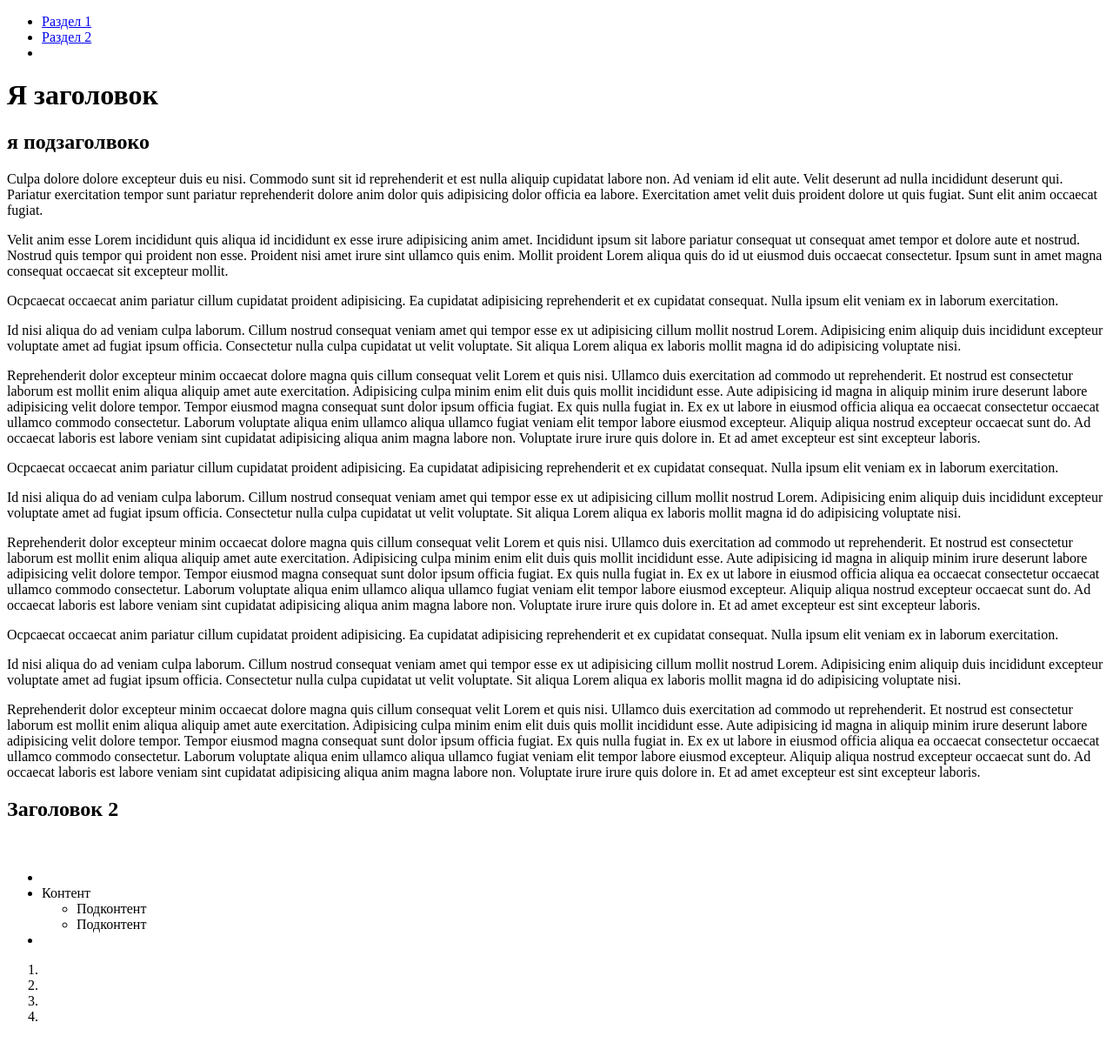
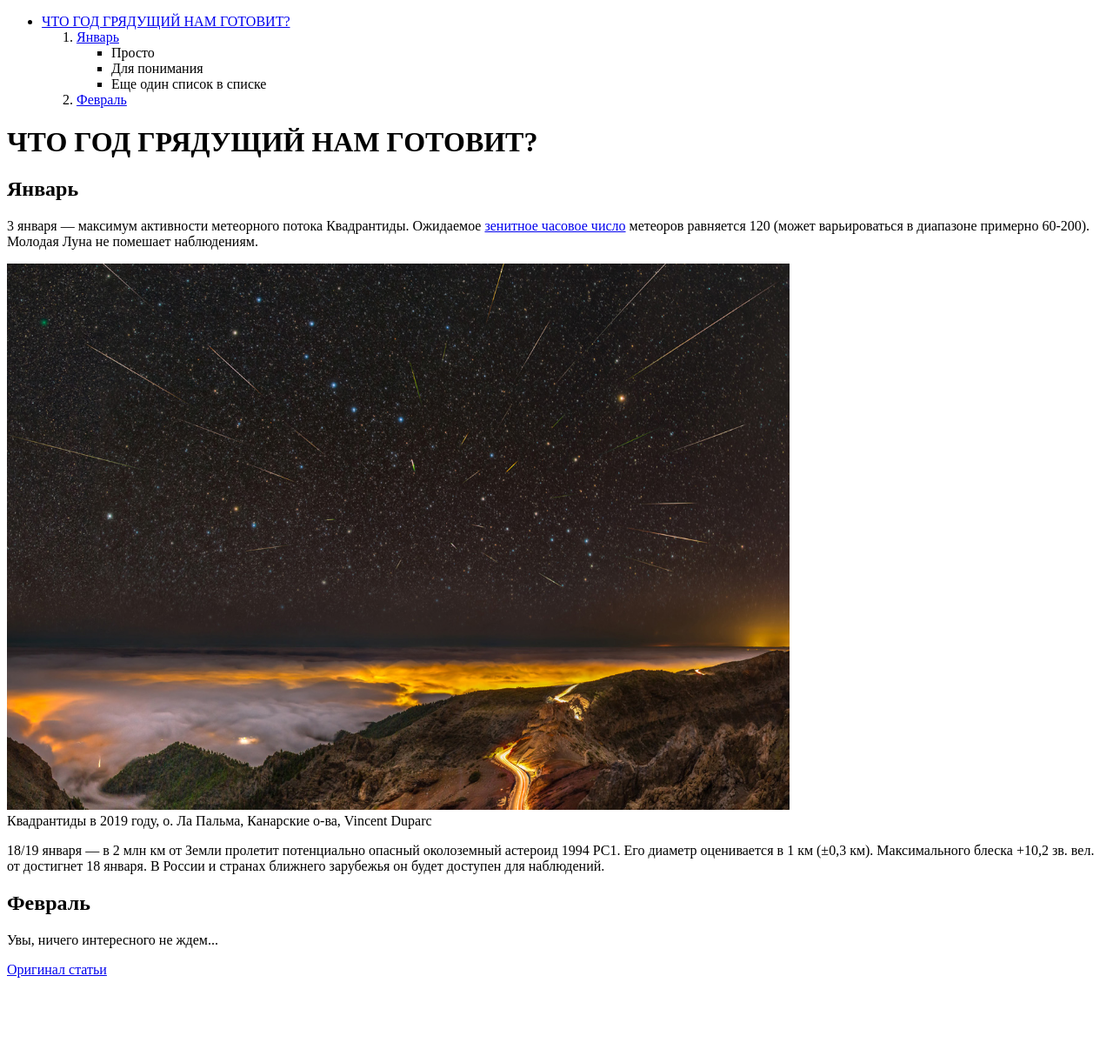
Before and after one commit to vadyavadya/lessons_2, a plain HTML site: page index.html in a window 1280 px wide. Shown: the whole page at 87% size. After the commit the page ends 1132 px from the top, so only its background shows below. Drawn offline with Linux system fonts and the light colour scheme.

Commit message:
Started formate text

```diff
--- a/index.html
+++ b/index.html
@@ -10,94 +10,67 @@
 </head>
 
 <body>
+
+
+
     <header>
         <nav class="menu">
             <ul>
-                <li><a href="#section1">Раздел 1</a></li>
-                <li><a href="#sectin2">Раздел 2</a></li>
-                <li></li>
+                <li>
+                    <a href="#main_title">ЧТО ГОД ГРЯДУЩИЙ НАМ ГОТОВИТ?</a>
+                    <ol>
+                        <li>
+                            <a href="#section_January">Январь</a>
+                            <ul>
+                                <li> Просто </li>
+                                <li> Для понимания </li>
+                                <li>Еще один список в списке</li>
+                            </ul>
+                        </li>
+                        <li><a href="#section_February">Февраль</a></li>
+                    </ol>
+                </li>
             </ul>
         </nav>
     </header>
+
     <main>
+        <div>
+            <h1 id="main_title">ЧТО ГОД ГРЯДУЩИЙ НАМ ГОТОВИТ?</h1>
+            <h2 id="section_January">Январь</h2>
+            <!-- span сделал бы жирным -->
+            <p><span>3 января</span> — максимум активности метеорного потока Квадрантиды. Ожидаемое <a href="https://ru.wikipedia.org/wiki/Зенитное_часовое_число">зенитное часовое число</a> метеоров равняется 120 (может варьироваться в диапазоне примерно 60-200). Молодая Луна не помешает наблюдениям.</p>
+            <img width="900px" src="img/kvadratidi_on_2019.jpg" alt="Квадрантиды в 2019 году, о. Ла Пальма, Канарские о-ва, Vincent Duparc">
+            <div>Квадрантиды в 2019 году, о. Ла Пальма, Канарские о-ва, Vincent Duparc</div>
+            <p><span>18/19 января</span> — в 2 млн км от Земли пролетит потенциально опасный околоземный астероид 1994 PC1. Его диаметр оценивается в 1 км (±0,3 км). Максимального блеска +10,2 зв. вел. от достигнет 18 января. В России и странах ближнего зарубежья он будет доступен для наблюдений. </p>
+            <h2 id="section_February">Февраль</h2>
+            <p><span>Увы, ничего интересного не ждем...</span></p>
 
-        <div class="blok">
-            <h1 id="section1">Я заголовок </h1>
-            <h2>я подзаголвоко</h2>
-            <p>Culpa dolore dolore excepteur duis eu nisi. Commodo sunt sit id reprehenderit et est nulla aliquip cupidatat labore non. Ad veniam id elit aute. Velit deserunt ad nulla incididunt deserunt qui. Pariatur exercitation tempor sunt pariatur reprehenderit dolore anim dolor quis adipisicing dolor officia ea labore. Exercitation amet velit duis proident dolore ut quis fugiat. Sunt elit anim occaecat fugiat.</p>
+
         </div>
-        <p>Velit anim esse Lorem incididunt quis aliqua id incididunt ex esse irure adipisicing anim amet. Incididunt ipsum sit labore pariatur consequat ut consequat amet tempor et dolore aute et nostrud. Nostrud quis tempor qui proident non esse. Proident nisi amet irure sint ullamco quis enim. Mollit proident Lorem aliqua quis do id ut eiusmod duis occaecat consectetur. Ipsum sunt in amet magna consequat occaecat sit excepteur mollit.</p>
+    </main>
 
-        <p>Ocpcaecat occaecat anim pariatur cillum cupidatat proident adipisicing. Ea cupidatat adipisicing reprehenderit et ex cupidatat consequat. Nulla ipsum elit veniam ex in laborum exercitation.</p>
-
-        <p>Id nisi aliqua do ad veniam culpa laborum. Cillum nostrud consequat veniam amet qui tempor esse ex ut adipisicing cillum mollit nostrud Lorem. Adipisicing enim aliquip duis incididunt excepteur voluptate amet ad fugiat ipsum officia. Consectetur nulla culpa cupidatat ut velit voluptate. Sit aliqua Lorem aliqua ex laboris mollit magna id do adipisicing voluptate nisi.</p>
-
-        <p>
-            Reprehenderit dolor excepteur minim occaecat dolore magna quis cillum consequat velit Lorem et quis nisi. Ullamco duis exercitation ad commodo ut reprehenderit. Et nostrud est consectetur laborum est mollit enim aliqua aliquip amet aute exercitation. Adipisicing culpa minim enim elit duis quis mollit incididunt esse. Aute adipisicing id magna in aliquip minim irure deserunt labore adipisicing velit dolore tempor. Tempor eiusmod magna consequat sunt dolor ipsum officia fugiat. Ex quis nulla fugiat in.
-
-            Ex ex ut labore in eiusmod officia aliqua ea occaecat consectetur occaecat ullamco commodo consectetur. Laborum voluptate aliqua enim ullamco aliqua ullamco fugiat veniam elit tempor labore eiusmod excepteur. Aliquip aliqua nostrud excepteur occaecat sunt do. Ad occaecat laboris est labore veniam sint cupidatat adipisicing aliqua anim magna labore non. Voluptate irure irure quis dolore in. Et ad amet excepteur est sint excepteur laboris.
-        </p>
-        <p>Ocpcaecat occaecat anim pariatur cillum cupidatat proident adipisicing. Ea cupidatat adipisicing reprehenderit et ex cupidatat consequat. Nulla ipsum elit veniam ex in laborum exercitation.</p>
-
-        <p>Id nisi aliqua do ad veniam culpa laborum. Cillum nostrud consequat veniam amet qui tempor esse ex ut adipisicing cillum mollit nostrud Lorem. Adipisicing enim aliquip duis incididunt excepteur voluptate amet ad fugiat ipsum officia. Consectetur nulla culpa cupidatat ut velit voluptate. Sit aliqua Lorem aliqua ex laboris mollit magna id do adipisicing voluptate nisi.</p>
-
-        <p>
-            Reprehenderit dolor excepteur minim occaecat dolore magna quis cillum consequat velit Lorem et quis nisi. Ullamco duis exercitation ad commodo ut reprehenderit. Et nostrud est consectetur laborum est mollit enim aliqua aliquip amet aute exercitation. Adipisicing culpa minim enim elit duis quis mollit incididunt esse. Aute adipisicing id magna in aliquip minim irure deserunt labore adipisicing velit dolore tempor. Tempor eiusmod magna consequat sunt dolor ipsum officia fugiat. Ex quis nulla fugiat in.
-
-            Ex ex ut labore in eiusmod officia aliqua ea occaecat consectetur occaecat ullamco commodo consectetur. Laborum voluptate aliqua enim ullamco aliqua ullamco fugiat veniam elit tempor labore eiusmod excepteur. Aliquip aliqua nostrud excepteur occaecat sunt do. Ad occaecat laboris est labore veniam sint cupidatat adipisicing aliqua anim magna labore non. Voluptate irure irure quis dolore in. Et ad amet excepteur est sint excepteur laboris.
-        </p>
-        <p>Ocpcaecat occaecat anim pariatur cillum cupidatat proident adipisicing. Ea cupidatat adipisicing reprehenderit et ex cupidatat consequat. Nulla ipsum elit veniam ex in laborum exercitation.</p>
-
-        <p>Id nisi aliqua do ad veniam culpa laborum. Cillum nostrud consequat veniam amet qui tempor esse ex ut adipisicing cillum mollit nostrud Lorem. Adipisicing enim aliquip duis incididunt excepteur voluptate amet ad fugiat ipsum officia. Consectetur nulla culpa cupidatat ut velit voluptate. Sit aliqua Lorem aliqua ex laboris mollit magna id do adipisicing voluptate nisi.</p>
-
-        <p>
-            Reprehenderit dolor excepteur minim occaecat dolore magna quis cillum consequat velit Lorem et quis nisi. Ullamco duis exercitation ad commodo ut reprehenderit. Et nostrud est consectetur laborum est mollit enim aliqua aliquip amet aute exercitation. Adipisicing culpa minim enim elit duis quis mollit incididunt esse. Aute adipisicing id magna in aliquip minim irure deserunt labore adipisicing velit dolore tempor. Tempor eiusmod magna consequat sunt dolor ipsum officia fugiat. Ex quis nulla fugiat in.
-
-            Ex ex ut labore in eiusmod officia aliqua ea occaecat consectetur occaecat ullamco commodo consectetur. Laborum voluptate aliqua enim ullamco aliqua ullamco fugiat veniam elit tempor labore eiusmod excepteur. Aliquip aliqua nostrud excepteur occaecat sunt do. Ad occaecat laboris est labore veniam sint cupidatat adipisicing aliqua anim magna labore non. Voluptate irure irure quis dolore in. Et ad amet excepteur est sint excepteur laboris.
-        </p>
-        <h2 id="sectin2">Заголовок 2</h2>
-
+    <footer>
         <div>
-            <h1></h1>
-            <h2></h2>
-            <h3></h3>
-            <h4></h4>
-            <h5></h5>
-
-            <p>
-                <span></span>
-                <mark></mark>
-            </p>
+            <a href="https://astronom.ru/article/chto-god-gryadushhij-nam-gotovit.html" target="_blank">Оригинал статьи</a>
         </div>
-        <br>
-        <ul>
-            <li></li>
-            <li>Контент
-                <ul>
-                    <li>Подконтент</li>
-                    <li>Подконтент</li>
-                </ul>
-            </li>
-            <li></li>
-        </ul>
-        <ol>
-            <li></li>
-            <li></li>
-            <li></li>
-            <li></li>
-        </ol>
-        <!-- href target="_blank" -->
-        <a href="http://"></a>
-        <!--
-            src - путь к картинке
-            alt - альтернативнй текст
-         -->
-        <img src="" alt="">
-    </main>
-    <footer>
-
     </footer>
 
+    <!--
+        Что использовать
+        header
+        main
+        footer
+        div
+        p
+        ul li
+        ol li
+        span
+        mark
+        a
+        img
+        br
+     -->
 </body>
 
 </html>
```
Also changed, not shown: img/kvadratidi_on_2019.jpg (added).
